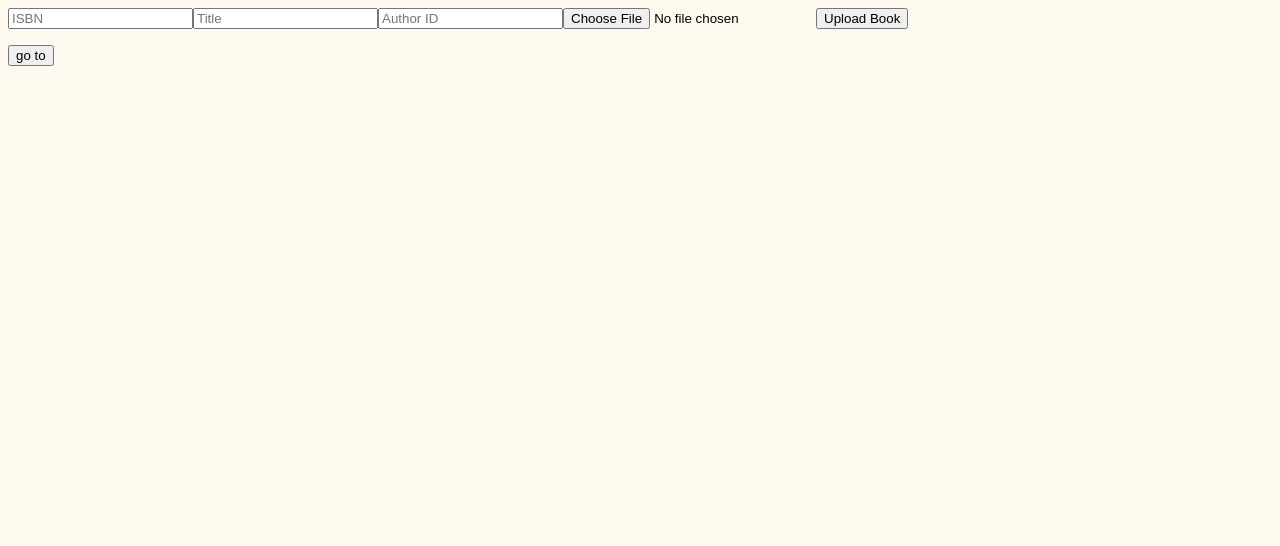
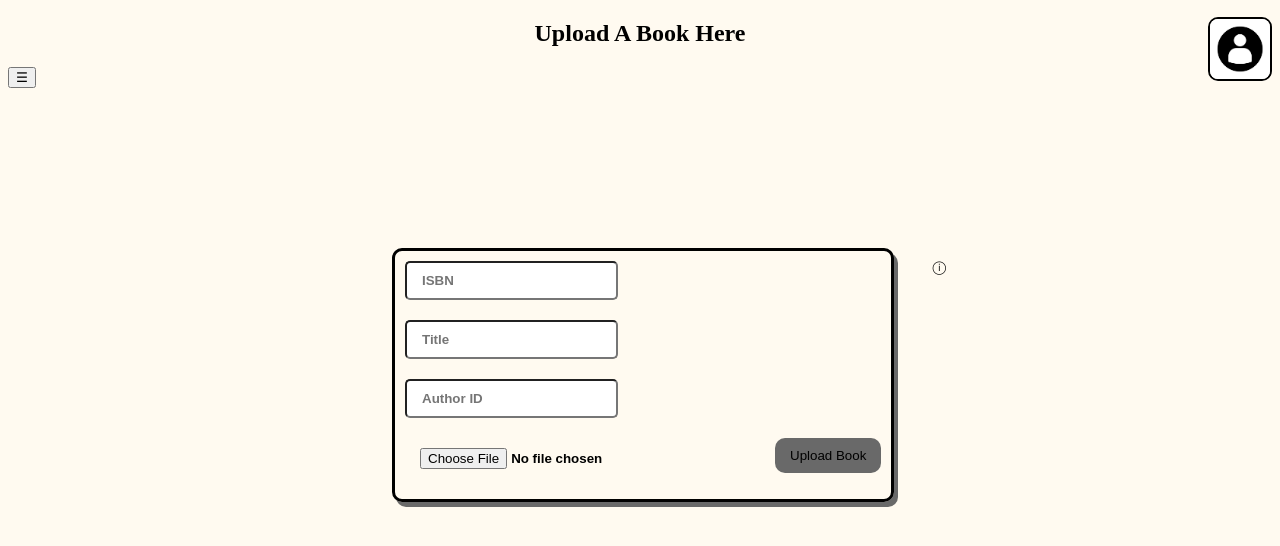
Before and after one commit to sinan21gh/Frontend_Library_Management_System, a React (Vite) app: page /book in a window 1280 px wide. Shown: the top 546 px of the page. Built offline with nearby package versions, Linux system fonts and the light colour scheme.

Commit message:
3rd commit

```diff
--- a/src/App.jsx
+++ b/src/App.jsx
@@ -7,6 +7,7 @@ import GetAllBooks from "./BookPages/GetAllBooks.jsx";
 import Profile from "./Profile.jsx";
 import Register from "./Register.jsx";
 import Home from "./Home.jsx";
+import LogOut from "./LogOut.jsx";
 
 
 function App() {
@@ -16,9 +17,11 @@ function App() {
               <Routes>
                   <Route path="/" element={<Register/>} />
                   <Route path="/login" element={<Login />} />
-                  <Route path="/book" element={<UploadBook />} />
                   <Route path="/books" element={<Home />} />
                   <Route path="/profile" element={<Profile/>}></Route>
+                  <Route path="/logout" element={<LogOut/>}></Route>
+                  <Route path="/book" element={<UploadBook />} />
+
               </Routes>
           </BrowserRouter>
 
--- a/src/BookPages/UploadBook.jsx
+++ b/src/BookPages/UploadBook.jsx
@@ -1,6 +1,8 @@
 import { useState } from "react";
 import axios from "axios";
 import {useNavigate} from "react-router-dom";
+import Dropdown from "../Dropdown.jsx";
+import userIcon from "../assets/user-icon.jpg";
 
 function UploadBook() {
     const [isbn, setIsbn] = useState("");
@@ -36,22 +38,31 @@ function UploadBook() {
     };
 
     function goTo(){
-        navigate("/books");
+        navigate("/profile");
     }
 
     return (
         <>
-        <form onSubmit={handleSubmit}>
-            <input type="text" placeholder="ISBN" value={isbn} onChange={(e) => setIsbn(e.target.value)} />
-            <input type="text" placeholder="Title" value={title} onChange={(e) => setTitle(e.target.value)} />
-            <input type="number" placeholder="Author ID" value={authorId} onChange={(e) => setAuthorId(e.target.value)} />
-            <input type="file" onChange={(e) => setFile(e.target.files[0])} />
-            <button type="submit">Upload Book</button>
-            <p>{message}</p>
-        </form>
+            <h2 className="n1">Upload A Book Here</h2>
 
-        <button onClick={goTo}>go to</button>
-            </>
+            <img className="image2" src={userIcon} alt="User pfp" onClick={goTo} title="Your Prfile"/>
+
+            <Dropdown/>
+
+            <div className="t1">
+                <form onSubmit={handleSubmit} className="bookupload">
+                    <input className="booki1" type="text" placeholder="ISBN" value={isbn} onChange={(e) => setIsbn(e.target.value)}  required maxLength="17"/>
+                    <input className="booki2" type="text" placeholder="Title" value={title} onChange={(e) => setTitle(e.target.value)} required />
+                    <input className="booki3" type="number" placeholder="Author ID" value={authorId} onChange={(e) => setAuthorId(e.target.value)} required />
+                    <input className="booki4" type="file" onChange={(e) => setFile(e.target.files[0])} required/>
+                    <button className="booki5" type="submit">Upload Book</button>
+                    <p>{message}</p>
+                </form>
+            </div>
+            <div className="t2">
+                <button className="tb1">ⓘ<p>ISBN should have 17 characters including 4 dashes</p></button>
+            </div>
+        </>
     );
 }
 
--- /dev/null
+++ b/src/Dropdown.jsx
@@ -0,0 +1,25 @@
+import {useNavigate} from "react-router-dom";
+
+function Dropdown(){
+    const navigate = useNavigate();
+
+    function GoTo(link){
+        navigate(`/${link}`);
+    }
+
+    return(
+        <div className="container">
+            <button className="cb">☰</button>
+            <div className="dropdown">
+                <ul>
+                    <li onClick={() => GoTo("login")}>Login</li>
+                    <li onClick={() => GoTo("profile")}>Profile</li>
+                    <li onClick={() => GoTo("")}>Register</li>
+                    <li onClick={() => GoTo("book")}>Upload Book</li>
+                    <li onClick={() => GoTo("books")}>Home</li>
+                </ul>
+            </div>
+        </div>
+    )
+}
+export default Dropdown
--- a/src/Home.jsx
+++ b/src/Home.jsx
@@ -2,6 +2,7 @@ import {useEffect, useState} from "react";
 import axios from "axios";
 import userIcon from './assets/user-icon.jpg';
 import {useNavigate} from "react-router-dom";
+import Dropdown from "./Dropdown.jsx";
 
 function Home(){
     const [books, setBooks] = useState([]);
@@ -31,26 +32,16 @@ function Home(){
 
 
     function GoTo(){
-        navigate("/profile");
+        navigate(`/profile}`);
     }
 
     return (
 
         <>
-            <h2 id="n1">All Books</h2>
-            <img id="image2" src={userIcon} alt="sorry" onClick={GoTo}/>
+            <h2 className="n1">All Books</h2>
+            <img className="image2" src={userIcon} alt="User pfp" onClick={GoTo}/>
 
-            <div className="container">
-                <button>☰</button>
-                <div className="dropdown">
-                    <ul>
-                        <li onClick={GoTo}>Login</li>
-                        <li onClick={GoTo}>Profile</li>
-                        <li onClick={GoTo}>Register</li>
-                        <li onClick={GoTo}>Upload Book</li>
-                    </ul>
-                </div>
-            </div>
+            <Dropdown/>
 
             <div id="oneoff">
                 <div>
--- a/src/LogOut.jsx
+++ b/src/LogOut.jsx
@@ -1,4 +1,5 @@
 import {useNavigate} from "react-router-dom";
+import LogOutIcon from './assets/Logout.jpg';
 
 function LogOut() {
     const navigate = useNavigate();
@@ -10,7 +11,8 @@ function LogOut() {
     }
 
     return(
-        <button onClick={handleLogout}>Log Out</button>
+        <img src={LogOutIcon} style={{maxWidth:"50px", cursor:"pointer", marginLeft:"96vw", marginTop:"20px"}}
+             alt="Logout" title="Log Out" onClick={handleLogout} />
     )
 }
 export default LogOut
--- a/src/Profile.jsx
+++ b/src/Profile.jsx
@@ -1,6 +1,7 @@
 import { useEffect, useState } from "react";
 import axios from "axios";
 import userIcon from './assets/user-icon.jpg';
+import LogOut from "./LogOut.jsx";
 
 
 function Profile() {
@@ -28,6 +29,7 @@ function Profile() {
     return (
         <>
             <h2 id="profileh2">My Profile</h2>
+            <LogOut/>
             <div className="profileinfo">
 
                 <img
@@ -39,6 +41,7 @@ function Profile() {
                 <p><strong>Email:</strong> {profile.email}</p>
                 <p><strong>Password:</strong> *************</p>
             </div>
+
         </>
     )
 }
--- a/src/index.css
+++ b/src/index.css
@@ -77,7 +77,7 @@ body{
   margin-top: 30px;
   border: 2px solid;
   border-radius: 10px;
-  max-width: 250px;
+  max-width: 350px;
   height: 250px;
   float: left;
   margin-left: 20px;
@@ -89,7 +89,7 @@ body{
   transition: 0.1s ease;
 }
 
-#n1 {
+.n1 {
   text-align: center;
 }
 
@@ -110,13 +110,15 @@ body{
 }
 
 
-#image2{
+.image2{
   max-width: 60px;
   border: 2px solid;
   border-radius: 10px;
   float: right;
   margin-top: -50px;
 }
+
+
 
 #image2:hover{
   border: 2px solid blue;
@@ -126,8 +128,14 @@ body{
   float: left;
 }
 
+.container{
+  max-width: fit-content;
+  position: relative;
+}
+
 .dropdown{
   display: none;
+  position: absolute;
 }
 
 .container:hover .dropdown{
@@ -168,3 +176,76 @@ body{
 .profileinfo img{
   margin-top: 10px;
 }
+
+
+.bookupload{
+  border: 3px solid;
+  text-align: center;
+  max-width: 500px;
+  border-radius: 10px;
+  padding: 10px;
+  margin-left: 30vw;
+  margin-top: 20vh;
+  box-shadow: 4px 5px dimgrey;
+  float: left;
+}
+
+.bookupload input{
+  font-weight: bold;
+  border-radius: 5px;
+}
+
+.booki1{
+  padding: 10px 15px;
+  display: block;
+}
+.booki2{
+  padding: 10px 15px;
+  display: block;
+  margin-top: 20px;
+}
+.booki3{
+  padding: 10px 15px;
+  display: block;
+  margin-top: 20px;
+}
+.booki4{
+  padding: 10px 15px;
+  display: block;
+  margin-top: 20px;
+  float: left;
+}
+.booki5{
+  padding: 10px 15px;
+  display: block;
+  margin-top: 20px;
+  margin-left: 370px;
+  max-width: 150px;
+  border: none;
+  border-radius: 10px;
+  background-color: dimgrey;
+}
+
+.booki5:hover{
+  background-color: darkgrey;
+  transition: 0.5s ease;
+}
+
+.tb1{
+  margin-top: 170px;
+  margin-left: 30px;
+  width: 30px;
+  float: left;
+}
+.tb1 p {
+  display: none;
+}
+.tb1:hover p{
+  display: inline-block;
+  font-weight: bold;
+  width: 230px;
+}
+.t2 button{
+  border: none;
+  background-color: floralwhite;
+}
```
Also changed, not shown: src/assets/usericon.png (renamed from src/usericon.png).
